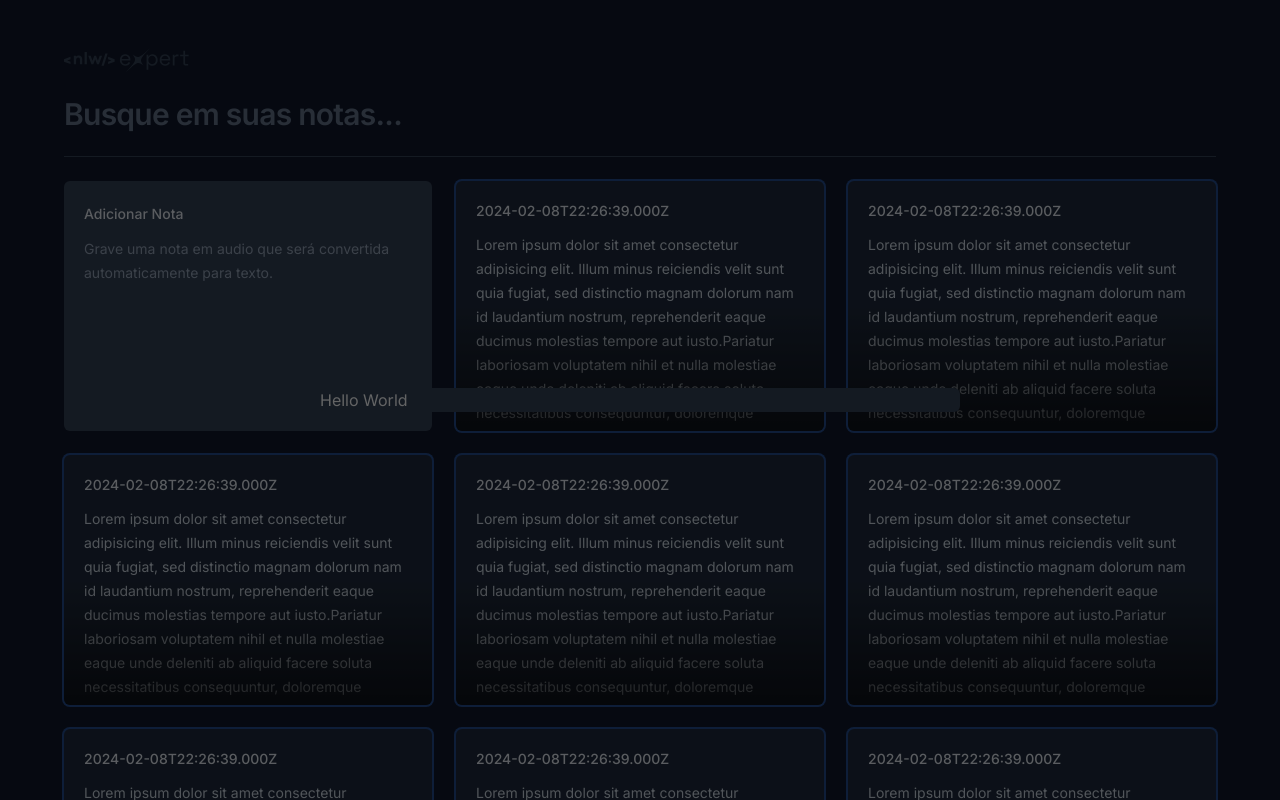
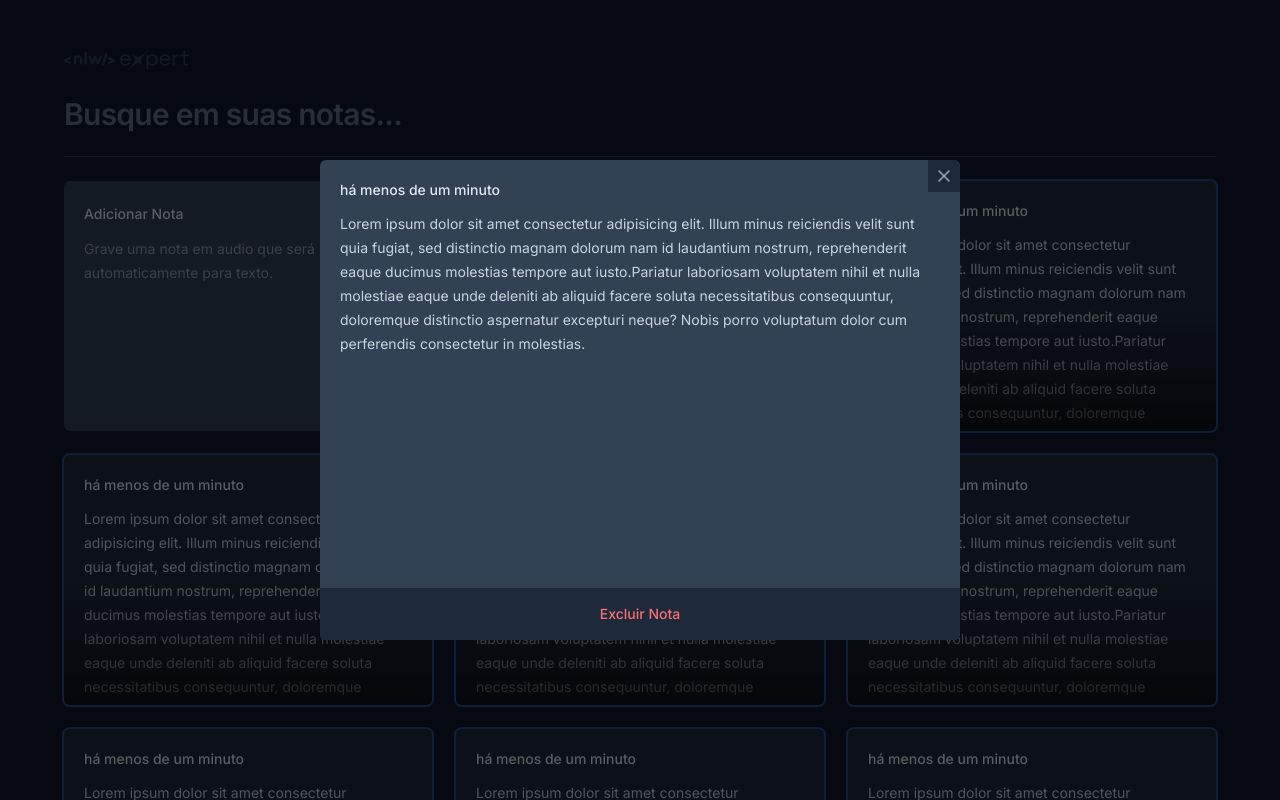
Before and after one commit to hector-leubeck/annotation-react-proj, a React (Vite) app: page / in a window 1280 px wide. Both pictures are taken after a click on the button 640 px from the left and 306 px from the top of the page. Shown: the top 800 px of the page. Built offline with nearby package versions, Linux system fonts and the light colour scheme; a web font is replaced by a local one.

Commit message:
Feat: Create Delete note and close Note functions

```diff
--- a/package.json
+++ b/package.json
@@ -11,6 +11,8 @@
   },
   "dependencies": {
     "@radix-ui/react-dialog": "^1.0.5",
+    "date-fns": "^3.3.1",
+    "lucide-react": "^0.323.0",
     "react": "^18.2.0",
     "react-dom": "^18.2.0"
   },
--- a/src/components/NoteCards.tsx
+++ b/src/components/NoteCards.tsx
@@ -1,4 +1,7 @@
 import * as Dialog from "@radix-ui/react-dialog";
+import { formatDistanceToNow } from "date-fns";
+import { ptBR } from "date-fns/locale";
+import { X } from "lucide-react";
 
 type NoteCardsProps = {
   note: {
@@ -12,15 +15,32 @@ export const NoteCards = ({ note }: NoteCardsProps) => {
     <Dialog.Root>
       <Dialog.Trigger className="rounded-md text-left bg-slate-800 p-5  outline-none flex flex-col gap-3 overflow-hidden relative hover: ring-2 hover:ring-slate-600 focus-visible:ring-2 focus-visible:ring-lime-400">
         <span className="text-sm font-medium text-slate-200">
-          {note.date.toISOString()}
+          {formatDistanceToNow(note.date, { locale: ptBR, addSuffix: true })}
         </span>
         <p className="text-sm leading-6 text-slate-300">{note.text}</p>
         <div className="absolute bottom-0 left-0 right-0 h-1/2 bg-gradient-to-t from-black/60 to-black/0 pointer-events-none" />
       </Dialog.Trigger>
       <Dialog.Portal>
         <Dialog.Overlay className="inset-0 fixed bg-black/60 z-[2]" />
-        <Dialog.Content className="fixed left-1/2 top-1/2 -translate-x-1/2 -translate-y-1/2 max-w-[640px] w-full bg-slate-700 rounded-md flex flex-col outline-none">
-          Hello World
+        <Dialog.Content className="fixed  overflow-hidden left-1/2 top-1/2 -translate-x-1/2 -translate-y-1/2 h-[60vh] max-w-[640px] w-full bg-slate-700 rounded-md flex flex-col outline-none z-10">
+          <Dialog.Close className="absolute right-0 top-0 bg-slate-800 p-1.5 text-slate-400 outline-none hover:text-slate-100 hover:bg-slate-800/70">
+            <X className="size-5 " />
+          </Dialog.Close>
+          <div className="flex flex-1 flex-col gap-3 p-5">
+            <span className="text-sm font-medium text-slate-200">
+              {formatDistanceToNow(note.date, {
+                locale: ptBR,
+                addSuffix: true,
+              })}
+            </span>
+            <p className="text-sm leading-6 text-slate-300">{note.text}</p>
+          </div>
+          <button
+            type="button"
+            className="w-ful bg-slate-800 py-4 text-center text-sm text-red-400 font-medium outline-none hover:underline"
+          >
+            Excluir Nota
+          </button>
         </Dialog.Content>
       </Dialog.Portal>
     </Dialog.Root>
```
Also changed, not shown: 1 other file (tests, documents, lock files or other folders).
